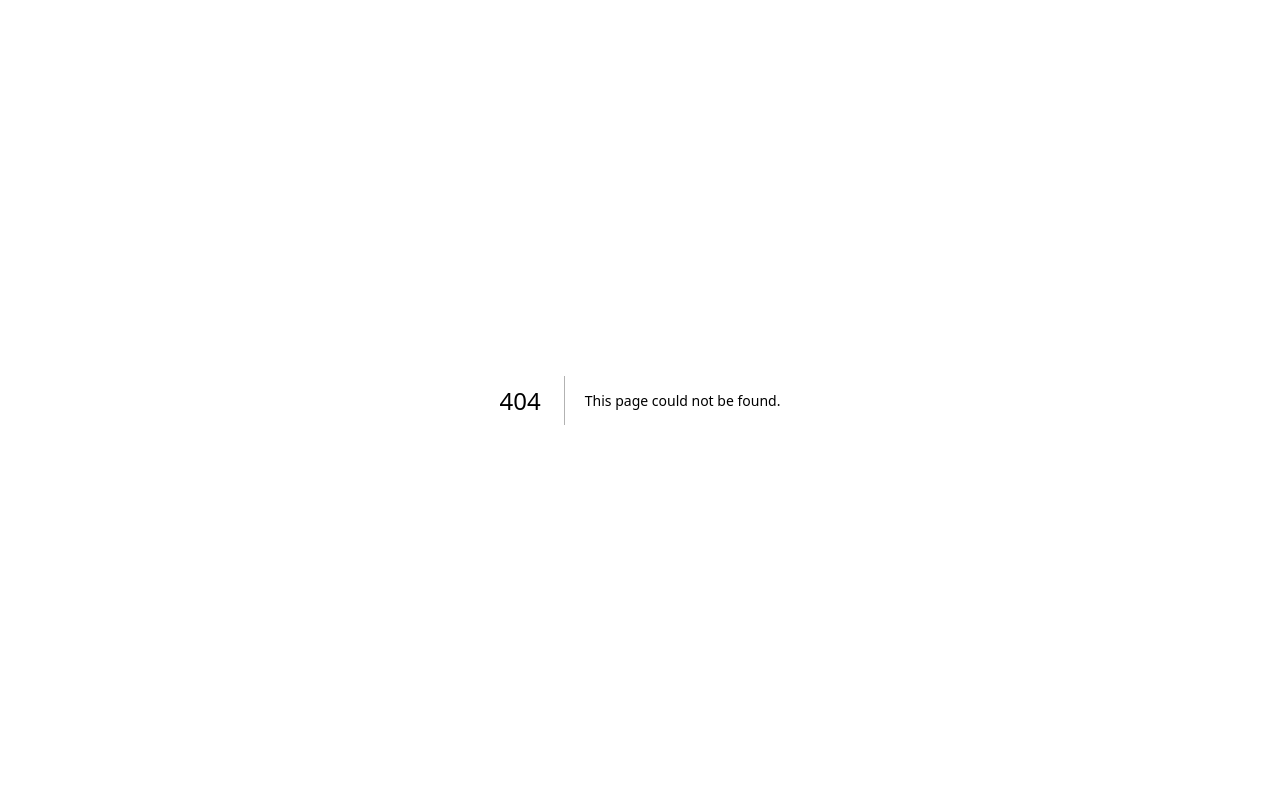
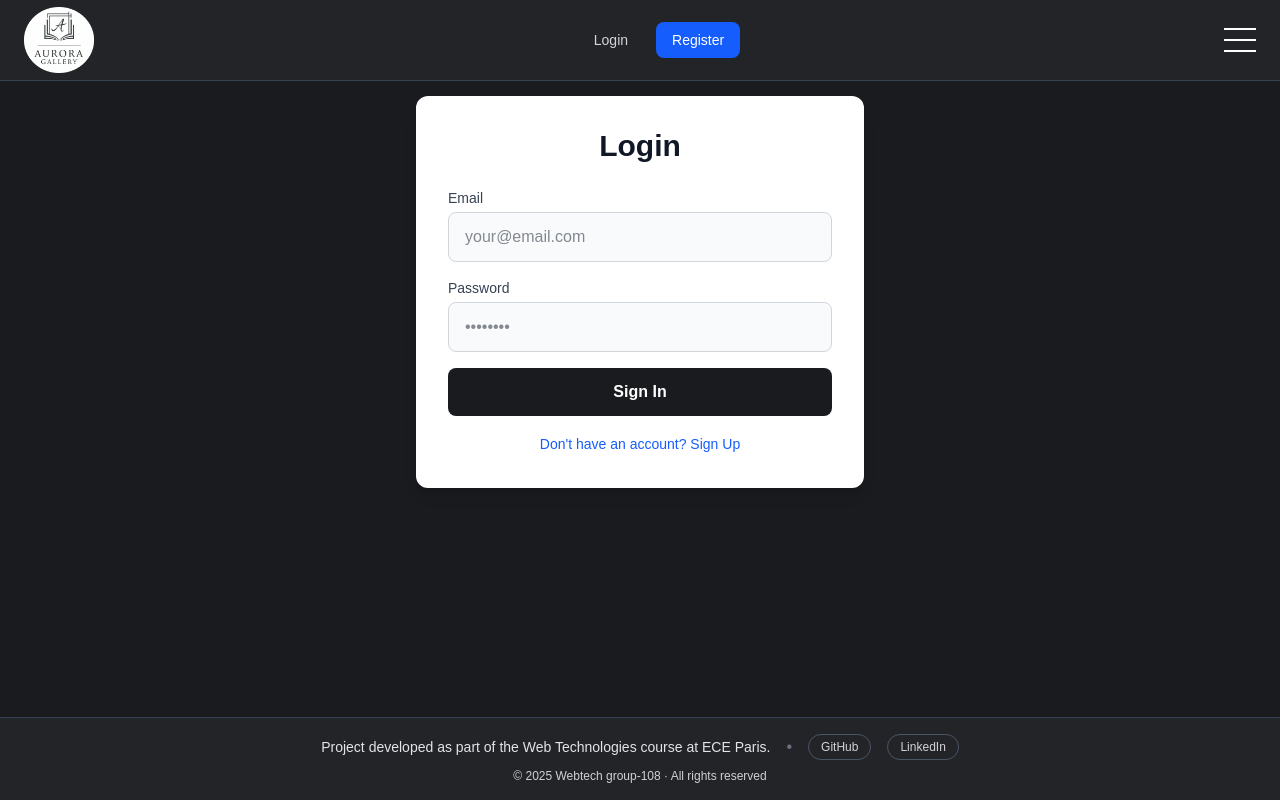
Before and after one commit to Octaveeee/webtech-108, a Next.js app: page /auth in a window 1280 px wide. Before the commit this address had no page. Built offline with nearby package versions, Linux system fonts and the light colour scheme; no server answers.

Commit message:
feat: add authentication page with Supabase login/register

```diff
--- a/package.json
+++ b/package.json
@@ -11,6 +11,7 @@
   "dependencies": {
     "@react-three/drei": "^10.7.6",
     "@react-three/fiber": "^9.3.0",
+    "@supabase/auth-ui-react": "^0.4.7",
     "@supabase/supabase-js": "^2.78.0",
     "autoprefixer": "^10.4.21",
     "lucide-react": "^0.548.0",
--- /dev/null
+++ b/src/app/auth/page.js
@@ -0,0 +1,243 @@
+'use client'
+
+import { useState } from 'react'
+import { useRouter } from 'next/navigation'
+import Navbar from '@/components/navbar'
+import Footer from '@/components/footer'
+import { supabase } from '@/lib/supabaseClient'
+
+export default function AuthPage() {
+  const router = useRouter()
+
+  // form state
+  const [loading, setLoading] = useState(false)
+  const [name, setName] = useState('')
+  const [email, setEmail] = useState('')
+  const [password, setPassword] = useState('')
+  const [birthDate, setBirthDate] = useState('')
+  const [isSignUp, setIsSignUp] = useState(false)
+  const [error, setError] = useState(null)
+  const [success, setSuccess] = useState(null)
+
+  const handleSubmit = async (e) => {
+    e.preventDefault()
+    setLoading(true)
+    setError(null)
+    setSuccess(null)
+
+    try {
+      if (isSignUp) {
+        const { data, error } = await supabase.auth.signUp({
+          email,
+          password,
+          options: {
+            // redirection to the page callback after the confirmation email
+            emailRedirectTo: `${window.location.origin}/auth/callback`,
+            data: {
+              name: name,
+            },
+          },
+        })
+
+        if (error) throw error
+
+        // create profile
+        if (data.user) {
+          const profileData = {
+            user_id: data.user.id,
+            name: name,
+          }
+
+          if (birthDate && birthDate.trim() !== '') {
+            profileData.birth_date = birthDate
+          }
+
+          const { error: profileError, data: profileResult } = await supabase
+            .from('profiles')
+            .insert(profileData)
+
+          if (profileError) {
+            console.error('Error creating profile:', profileError)
+            console.error('Error code:', profileError.code)
+            console.error('Error message:', profileError.message)
+            console.error('Error details:', profileError.details)
+            console.error('Error hint:', profileError.hint)
+            throw new Error(`Failed to create profile: ${profileError.message}`)
+          }
+
+          console.log('Profile created successfully:', profileResult)
+        }
+
+        setSuccess("Account created successfully!")
+        setName('')
+        setEmail('')
+        setPassword('')
+        setBirthDate('')
+
+        // redirect to home page (delay)
+        setTimeout(() => {
+          router.push('/auth')
+          router.refresh()
+        }, 1500)
+
+      } else {
+        // login
+        const { data, error } = await supabase.auth.signInWithPassword({
+          email,
+          password,
+        })
+
+        if (error) throw error
+
+        setSuccess("Login successful!")
+        setTimeout(() => {
+          router.push('/')
+          router.refresh()
+        }, 1500)
+      }
+    } catch (error) {
+      // all the erros
+      let message = "An error occurred"
+      if (error.message.includes('Email not confirmed')) {
+        message = "Please confirm your email before logging in"
+      } else if (error.message.includes('Invalid login credentials')) {
+        message = "Invalid email or password"
+      } else if (error.message.includes('Email already registered')) {
+        message = "This email is already registered"
+      } else if (error.message.includes('Password should be')) {
+        message = "Password must be at least 6 characters"
+      } else if (error.message.includes('Failed to create profile')) {
+        message = "Account created but profile creation failed. Please contact support."
+        setIsSignUp(false)
+      }
+      setError(message)
+    } finally {
+      setLoading(false)
+    }
+  }
+
+  // switch between login / register
+  const toggleAuthMode = () => {
+    setIsSignUp(!isSignUp)
+    setError(null)
+    setSuccess(null)
+    setName('')
+    setEmail('')
+    setPassword('')
+    setBirthDate('')
+  }
+
+  return (
+    <div className="min-h-screen flex flex-col bg-[#1a1b1f] text-white">
+      <Navbar />
+      <main className="flex-1 pt-24 pb-16">
+        <div className="container mx-auto px-6">
+          <div className="max-w-md mx-auto">
+            <div className="bg-white dark:bg-[#24252a] rounded-xl p-8 shadow-lg">
+              <h2 className="text-3xl font-bold text-gray-900 dark:text-white mb-6 text-center">
+                {isSignUp ? 'Register' : 'Login'}
+              </h2>
+
+              {error && (
+                <div className="mb-4 p-3 bg-red-100 dark:bg-red-900/30 border border-red-400 dark:border-red-700 text-red-700 dark:text-red-400 rounded-lg">
+                  {error}
+                </div>
+              )}
+
+              {success && (
+                <div className="mb-4 p-3 bg-green-100 dark:bg-green-900/30 border border-green-400 dark:border-green-700 text-green-700 dark:text-green-400 rounded-lg">
+                  {success}
+                </div>
+              )}
+
+              <form onSubmit={handleSubmit} className="space-y-4">
+                {isSignUp && (
+                  <>
+
+                    {/* name */}
+                    <div>
+                      <label className="block text-sm font-medium text-gray-700 dark:text-gray-300 mb-1">
+                        Name
+                      </label>
+                      <input
+                        type="text"
+                        value={name}
+                        onChange={(e) => setName(e.target.value)}
+                        required
+                        className="w-full px-4 py-3 bg-gray-50 dark:bg-gray-700 text-gray-900 dark:text-white border border-gray-300 dark:border-gray-600 rounded-lg focus:ring-2 focus:ring-blue-500 focus:border-transparent"
+                        placeholder="Your Name"
+                      />
+                    </div>
+
+                    {/* birth date */}
+                    <div>
+                      <label className="block text-sm font-medium text-gray-700 dark:text-gray-300 mb-1">
+                        Birth Date
+                      </label>
+                      <input
+                        type="date"
+                        value={birthDate}
+                        onChange={(e) => setBirthDate(e.target.value)}
+                        className="w-full px-4 py-3 bg-gray-50 dark:bg-gray-700 text-gray-900 dark:text-white border border-gray-300 dark:border-gray-600 rounded-lg focus:ring-2 focus:ring-blue-500 focus:border-transparent"
+                      />
+                    </div>
+                  </>
+                )}
+
+                {/* email */}
+                <div>
+                  <label className="block text-sm font-medium text-gray-700 dark:text-gray-300 mb-1">
+                    Email
+                  </label>
+                  <input
+                    type="email"
+                    value={email}
+                    onChange={(e) => setEmail(e.target.value)}
+                    required
+                    className="w-full px-4 py-3 bg-gray-50 dark:bg-gray-700 text-gray-900 dark:text-white border border-gray-300 dark:border-gray-600 rounded-lg focus:ring-2 focus:ring-blue-500 focus:border-transparent"
+                    placeholder="your@email.com"
+                  />
+                </div>
+
+                {/* password */}
+                <div>
+                  <label className="block text-sm font-medium text-gray-700 dark:text-gray-300 mb-1">
+                    Password
+                  </label>
+                  <input
+                    type="password"
+                    value={password}
+                    onChange={(e) => setPassword(e.target.value)}
+                    required
+                    className="w-full px-4 py-3 bg-gray-50 dark:bg-gray-700 text-gray-900 dark:text-white border border-gray-300 dark:border-gray-600 rounded-lg focus:ring-2 focus:ring-blue-500 focus:border-transparent"
+                    placeholder="••••••••"
+                  />
+                </div>
+
+                {/* boutton*/}
+                <button
+                  type="submit"
+                  disabled={loading}
+                  className="w-full bg-[#1a1b1f] dark:bg-[#24252a] text-white py-3 rounded-lg font-semibold hover:bg-[#24252a] dark:hover:bg-[#2a2b30] transition disabled:opacity-50 disabled:cursor-not-allowed"
+                >
+                  {loading ? 'Loading...' : (isSignUp ? 'Sign Up' : 'Sign In')}
+                </button>
+              </form>
+
+              {/* switch mode */}
+              <div className="mt-4 text-center">
+                <button
+                  onClick={toggleAuthMode}
+                  className="text-blue-600 dark:text-blue-400 hover:underline text-sm"
+                >
+                  {isSignUp ? 'Already have an account? Sign In' : 'Don\'t have an account? Sign Up'}
+                </button>
+              </div>
+            </div>
+          </div>
+        </div>
+      </main>
+      <Footer />
+    </div>
+  )
+}
--- a/src/components/navbar.js
+++ b/src/components/navbar.js
@@ -24,12 +24,12 @@ export default function Navbar() {
 
                     {/* Login */}
                     <div className="flex items-center gap-3">
-                        <button className="px-4 py-2 text-sm font-medium text-gray-300 hover:text-white transition">
+                        <Link href="/auth" className="px-4 py-2 text-sm font-medium text-gray-300 hover:text-white transition">
                             Login
-                        </button>
-                        <button className="px-4 py-2 text-sm font-medium bg-blue-600 hover:bg-blue-700 text-white rounded-lg transition">
+                        </Link>
+                        <Link href="/auth" className="px-4 py-2 text-sm font-medium bg-blue-600 hover:bg-blue-700 text-white rounded-lg transition">
                             Register
-                        </button>
+                        </Link>
                     </div>
 
                     {/* Bouton menu*/}
```
Also changed, not shown: 1 other file (tests, documents, lock files or other folders).
